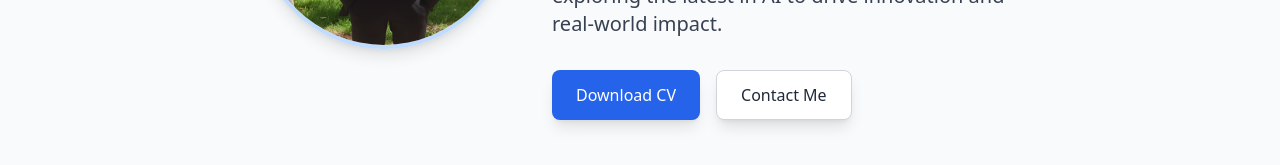
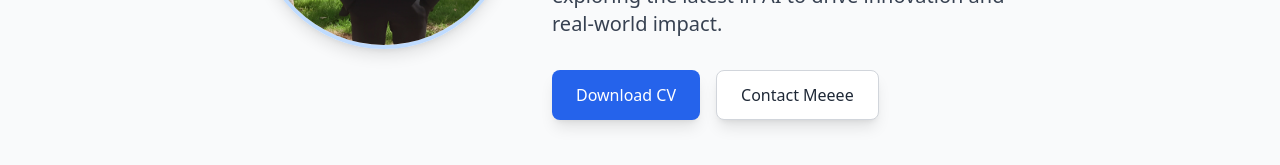
Before and after one commit to Youness331/Portfolio, a React (Create React App) app: page / in a window 1280 px wide. Both pictures are taken after a click on the button "Home". Shown: the part 551-716 px from the top of the page. Built offline with nearby package versions, Linux system fonts and the light colour scheme.

Commit message:
fix contact

```diff
--- a/src/App.js
+++ b/src/App.js
@@ -249,7 +249,7 @@ export default function App() {
                   href="#footer"
                   className="flex items-center gap-2 px-6 py-3 bg-white text-gray-800 border border-gray-300 rounded-lg hover:bg-gray-100 shadow-lg hover:shadow-xl transition-all duration-300"
                 >
-                  Contact Me
+                  Contact Meeee
                 </a>
               </div>
             </div>
```
